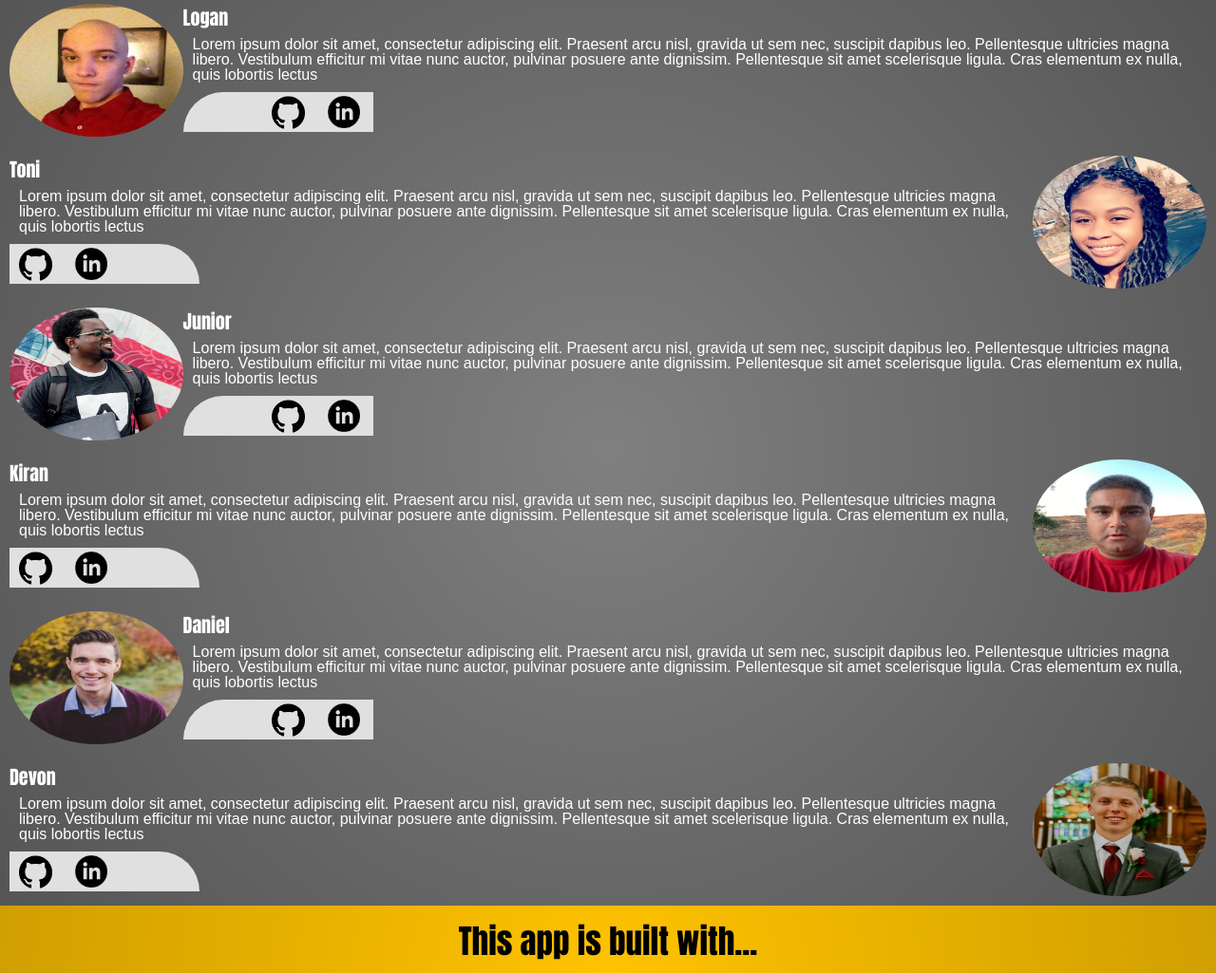
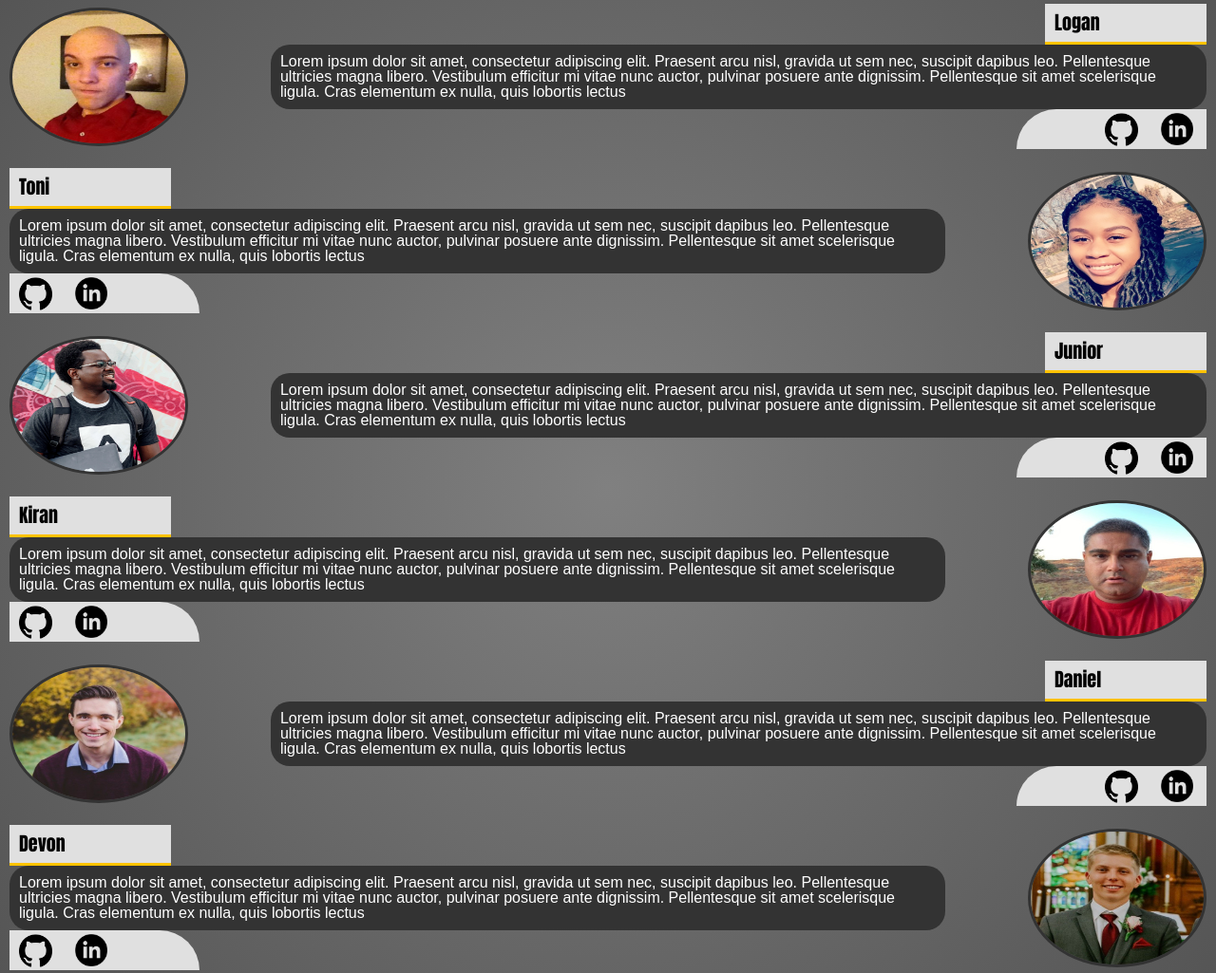
Before and after one commit to WeightJournal20192/UI, a plain HTML site: page about-us.html in a window 1280 px wide. Shown: the part 939-1964 px from the top of the page at 95% size. Drawn offline with Linux system fonts and the light colour scheme.

Commit message:
added more styling in sec dev section

```diff
--- a/about-us.html
+++ b/about-us.html
@@ -63,25 +63,31 @@
             <div class="about-sec-dev">
                 <img class="about-sec-dev-img" src="images/logan.jpg">
                 <div class="about-dev-content">
+                    <div class="about-dev-content-text">
                         <h3>Logan</h3>
                         <p>Lorem ipsum dolor sit amet, consectetur adipiscing elit. Praesent arcu nisl, gravida ut sem nec,
                         suscipit dapibus leo. Pellentesque ultricies magna libero. Vestibulum efficitur mi vitae nunc auctor, pulvinar
                         posuere ante dignissim. Pellentesque sit amet scelerisque ligula. Cras elementum ex nulla, quis lobortis lectus
                         </p>
+                    </div>
+                    <div >
                         <div class="about-dev-icons end-row-icons">
                             <img src="images/github.png">
                             <img src="images/linkedin.png">
                         </div>
                     </div>
                 </div>
+            </div>
             <div class="about-sec-dev inverted-row">
                 <img class="about-sec-dev-img" src="images/toni.jpg">
                 <div class="about-dev-content">
+                    <div class="about-dev-content-text flex-start">
                         <h3>Toni</h3>
                         <p>Lorem ipsum dolor sit amet, consectetur adipiscing elit. Praesent arcu nisl, gravida ut sem nec,
                         suscipit dapibus leo. Pellentesque ultricies magna libero. Vestibulum efficitur mi vitae nunc auctor, pulvinar
                         posuere ante dignissim. Pellentesque sit amet scelerisque ligula. Cras elementum ex nulla, quis lobortis lectus
                         </p>
+                    </div>
                     <div class="about-dev-icons">
                         <img src="images/github.png">
                         <img src="images/linkedin.png">
@@ -91,25 +97,31 @@
             <div class="about-sec-dev">
                 <img class="about-sec-dev-img" src="images/junior.png">
                 <div class="about-dev-content">
+                    <div class="about-dev-content-text">
                         <h3>Junior</h3>
                         <p>Lorem ipsum dolor sit amet, consectetur adipiscing elit. Praesent arcu nisl, gravida ut sem nec,
                         suscipit dapibus leo. Pellentesque ultricies magna libero. Vestibulum efficitur mi vitae nunc auctor, pulvinar
                         posuere ante dignissim. Pellentesque sit amet scelerisque ligula. Cras elementum ex nulla, quis lobortis lectus
                         </p>
+                    </div>
+                    <div >
                         <div class="about-dev-icons end-row-icons">
                             <img src="images/github.png">
                             <img src="images/linkedin.png">
                         </div>
                     </div>
                 </div>
+            </div>
             <div class="about-sec-dev inverted-row">
                 <img class="about-sec-dev-img" src="images/kiran.jpg">
                 <div class="about-dev-content">
+                    <div class="about-dev-content-text flex-start">
                         <h3>Kiran</h3>
                         <p>Lorem ipsum dolor sit amet, consectetur adipiscing elit. Praesent arcu nisl, gravida ut sem nec,
                         suscipit dapibus leo. Pellentesque ultricies magna libero. Vestibulum efficitur mi vitae nunc auctor, pulvinar
                         posuere ante dignissim. Pellentesque sit amet scelerisque ligula. Cras elementum ex nulla, quis lobortis lectus
                         </p>
+                    </div>
                     <div class="about-dev-icons">
                         <img src="images/github.png">
                         <img src="images/linkedin.png">
@@ -119,25 +131,31 @@
             <div class="about-sec-dev">
                 <img class="about-sec-dev-img" src="images/daniel.png">
                 <div class="about-dev-content">
+                    <div class="about-dev-content-text">
                         <h3>Daniel</h3>
                         <p>Lorem ipsum dolor sit amet, consectetur adipiscing elit. Praesent arcu nisl, gravida ut sem nec,
                         suscipit dapibus leo. Pellentesque ultricies magna libero. Vestibulum efficitur mi vitae nunc auctor, pulvinar
                         posuere ante dignissim. Pellentesque sit amet scelerisque ligula. Cras elementum ex nulla, quis lobortis lectus
                         </p>
+                    </div>
+                    <div >
                         <div class="about-dev-icons end-row-icons">
                             <img src="images/github.png">
                             <img src="images/linkedin.png">
                         </div>
                     </div>
                 </div>
+            </div>
             <div class="about-sec-dev inverted-row">
                 <img class="about-sec-dev-img" src="images/devon.jpg">
                 <div class="about-dev-content">
+                    <div class="about-dev-content-text flex-start">
                         <h3>Devon</h3>
                         <p>Lorem ipsum dolor sit amet, consectetur adipiscing elit. Praesent arcu nisl, gravida ut sem nec,
                         suscipit dapibus leo. Pellentesque ultricies magna libero. Vestibulum efficitur mi vitae nunc auctor, pulvinar
                         posuere ante dignissim. Pellentesque sit amet scelerisque ligula. Cras elementum ex nulla, quis lobortis lectus
                         </p>
+                    </div>
                     <div class="about-dev-icons">
                         <img src="images/github.png">
                         <img src="images/linkedin.png">
--- a/less/about-us.less
+++ b/less/about-us.less
@@ -10,8 +10,6 @@
         .about-main-dev {
             .flex(column);
             padding: @small;
-
-
 
             div:first-child {
                 .flex(row; space-around);
@@ -48,7 +46,7 @@
         background: radial-gradient(circle, rgba(128,128,128,1) 0%, rgba(85,85,85,1) 100%);
         color: white;
         .about-sec-dev {
-            .flex();
+            .flex;
             align-items: center;
             padding: @small/2;
 
@@ -56,6 +54,7 @@
                 width: 30%;
                 height: 14rem;
                 border-radius: 50%;
+                border: .3rem solid @secondary-color;
             }
 
             p {
@@ -63,6 +62,29 @@
             }
 
             .about-dev-content {
+                .about-dev-content-text {
+                    .flex(column);
+                    align-items: flex-end;
+                    h3 {
+                        background: @font-color;
+                        color: black;
+                        width: 15rem;
+                        padding: @small/2;
+                        border-bottom: @primary-color 0.3rem solid;
+                    }
+
+                    p {
+                        background: @secondary-color;
+                        width: 90%;
+                        border-radius: 2rem;
+                    }
+                }
+
+                .flex-start {
+                    align-items:flex-start;
+                }
+
+
 
                 .about-dev-icons {
                     .flex(row);
@@ -82,6 +104,12 @@
 
                 }
             }
+
+
+        .about-dev-content > div{
+            .flex(row);
+            justify-content: flex-end;
+        }
         }
         .inverted-row {
             flex-direction: row-reverse;
@@ -104,6 +132,7 @@
             flex-wrap: wrap;
             img {
                 filter: grayscale(100%);
+                padding: 0 @small;
             }
 
             img:hover {
```
Also changed, not shown: css/index.css. Lines whose indentation alone changed are shown as unchanged.
